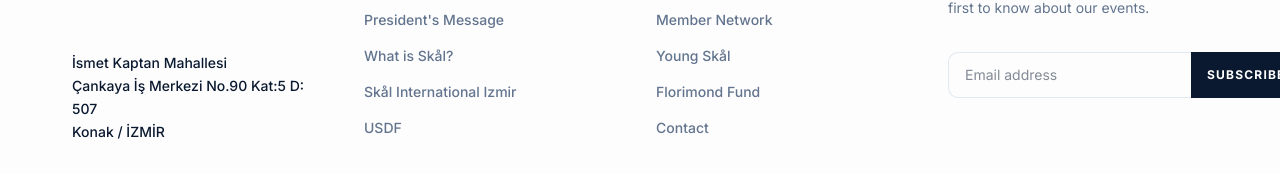
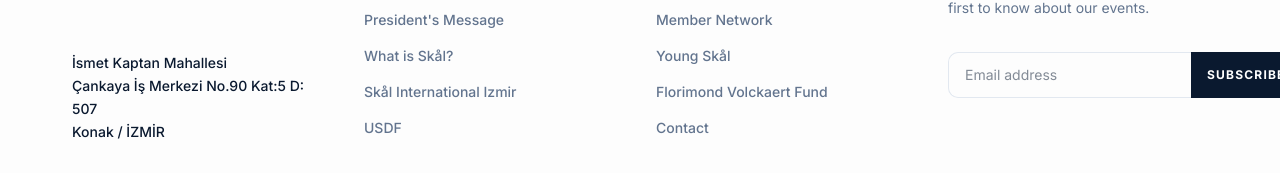
Before and after one commit to dflora27/skal-izmir, a Next.js app: page /en in a window 1280 px wide. Shown: the part 6832-7005 px from the top of the page. Built offline with nearby package versions, Linux system fonts and the light colour scheme.

Commit message:
update: rename florimond fund to full name in footer

```diff
--- a/src/components/footer-section.tsx
+++ b/src/components/footer-section.tsx
@@ -29,7 +29,7 @@
 			corp: 'Kurumsal',
 			links: {
 				board: 'Yönetim Kurulu', president: 'Başkanın Mesajı', what: 'Skål Nedir?', izmir: 'Skål International İzmir', usdf: 'USDF',
-				events: 'Etkinlikler', members: 'Üye Ağı', young: 'Young Skål', florimond: 'Florimond Fund', contact: 'İletişim'
+				events: 'Etkinlikler', members: 'Üye Ağı', young: 'Young Skål', florimond: 'Florimond Volckaert Fonu', contact: 'İletişim'
 			},
 			quick: 'Hızlı Erişim',
 			news: 'Güncel Haberler',
@@ -44,7 +44,7 @@
 			corp: 'Corporate',
 			links: {
 				board: 'Board of Directors', president: 'President\'s Message', what: 'What is Skål?', izmir: 'Skål International Izmir', usdf: 'USDF',
-				events: 'Events', members: 'Member Network', young: 'Young Skål', florimond: 'Florimond Fund', contact: 'Contact'
+				events: 'Events', members: 'Member Network', young: 'Young Skål', florimond: 'Florimond Volckaert Fund', contact: 'Contact'
 			},
 			quick: 'Quick Access',
 			news: 'Latest News',
@@ -59,7 +59,7 @@
 			corp: 'Corporativo',
 			links: {
 				board: 'Junta Directiva', president: 'Mensaje del Presidente', what: '¿Qué es Skål?', izmir: 'Skål Esmirna', usdf: 'USDF',
-				events: 'Eventos', members: 'Red de Miembros', young: 'Young Skål', florimond: 'Fondo Florimond', contact: 'Contacto'
+				events: 'Eventos', members: 'Red de Miembros', young: 'Young Skål', florimond: 'Fondo Florimond Volckaert', contact: 'Contacto'
 			},
 			quick: 'Acceso Rápido',
 			news: 'Noticias Recientes',
```
Also changed, not shown: 3777 other files (tests, documents, lock files or other folders).
